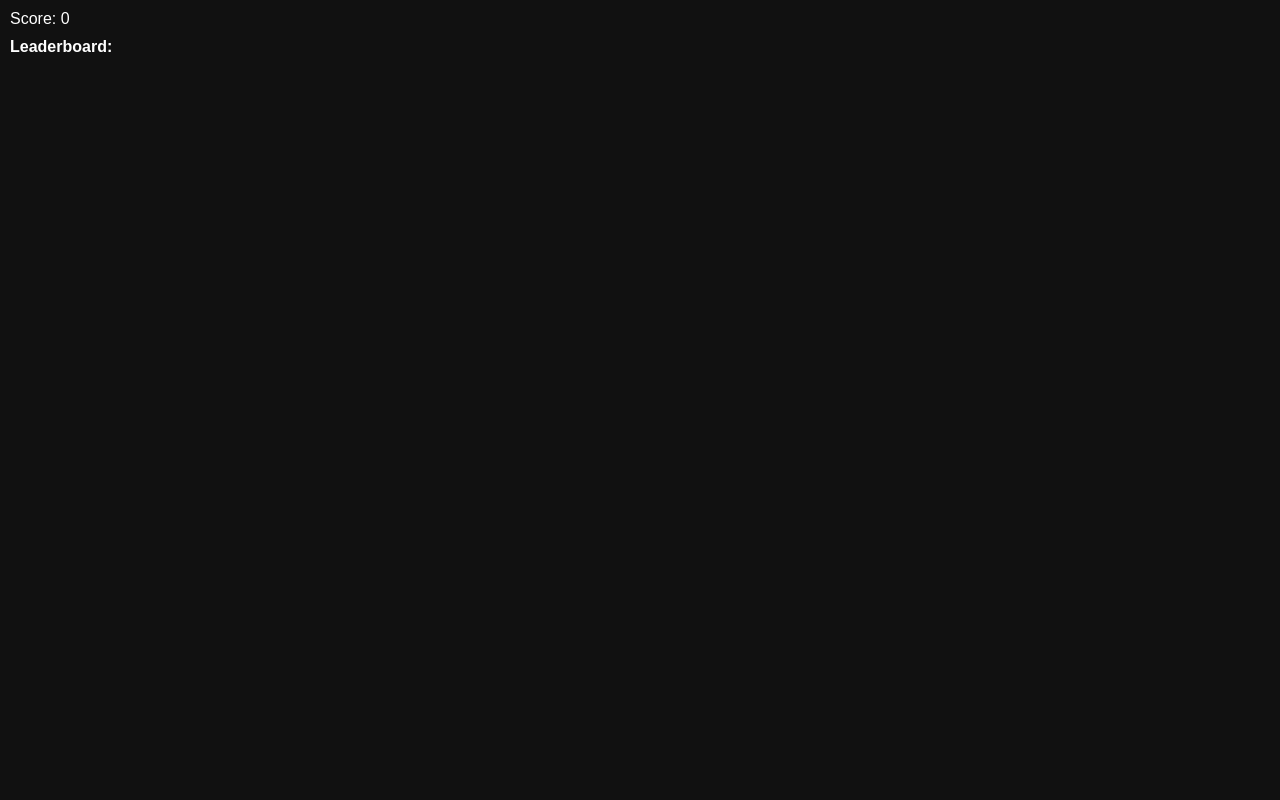
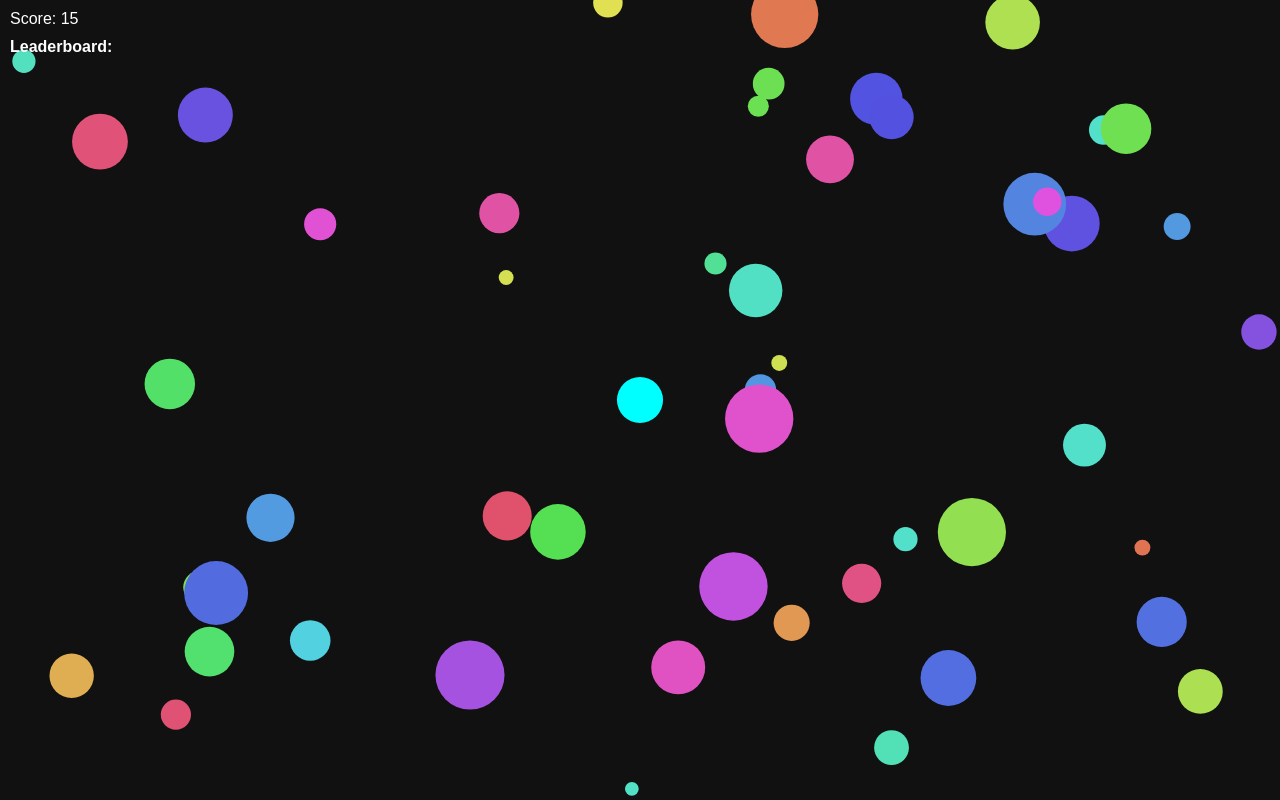
Before and after one commit to 1020284/Polkadotgame, a plain HTML site: page index.html in a window 1280 px wide. Drawn offline with Linux system fonts and the light colour scheme.

Commit message:
Update index.html

```diff
--- a/index.html
+++ b/index.html
@@ -1,4 +1,3 @@
-
 <!DOCTYPE html>
 <html lang="en">
 <head>
@@ -132,4 +131,27 @@
     }
 
     function renderLeaderboard(scores) {
-      leaderboardList
+      leaderboardList.innerHTML = "";
+      scores.forEach(s => {
+        const li = document.createElement("li");
+        li.textContent = s;
+        leaderboardList.appendChild(li);
+      });
+    }
+
+    function gameLoop() {
+      if (!alive) return;
+      ctx.clearRect(0, 0, canvas.width, canvas.height);
+
+      drawCircle(player.x, player.y, player.radius, player.color);
+      updateDots();
+      dots.forEach(dot => drawCircle(dot.x, dot.y, dot.radius, dot.color));
+
+      requestAnimationFrame(gameLoop);
+    }
+
+    renderLeaderboard(JSON.parse(localStorage.getItem("dotScores")) || []);
+    gameLoop();
+  </script>
+</body>
+</html>
```
